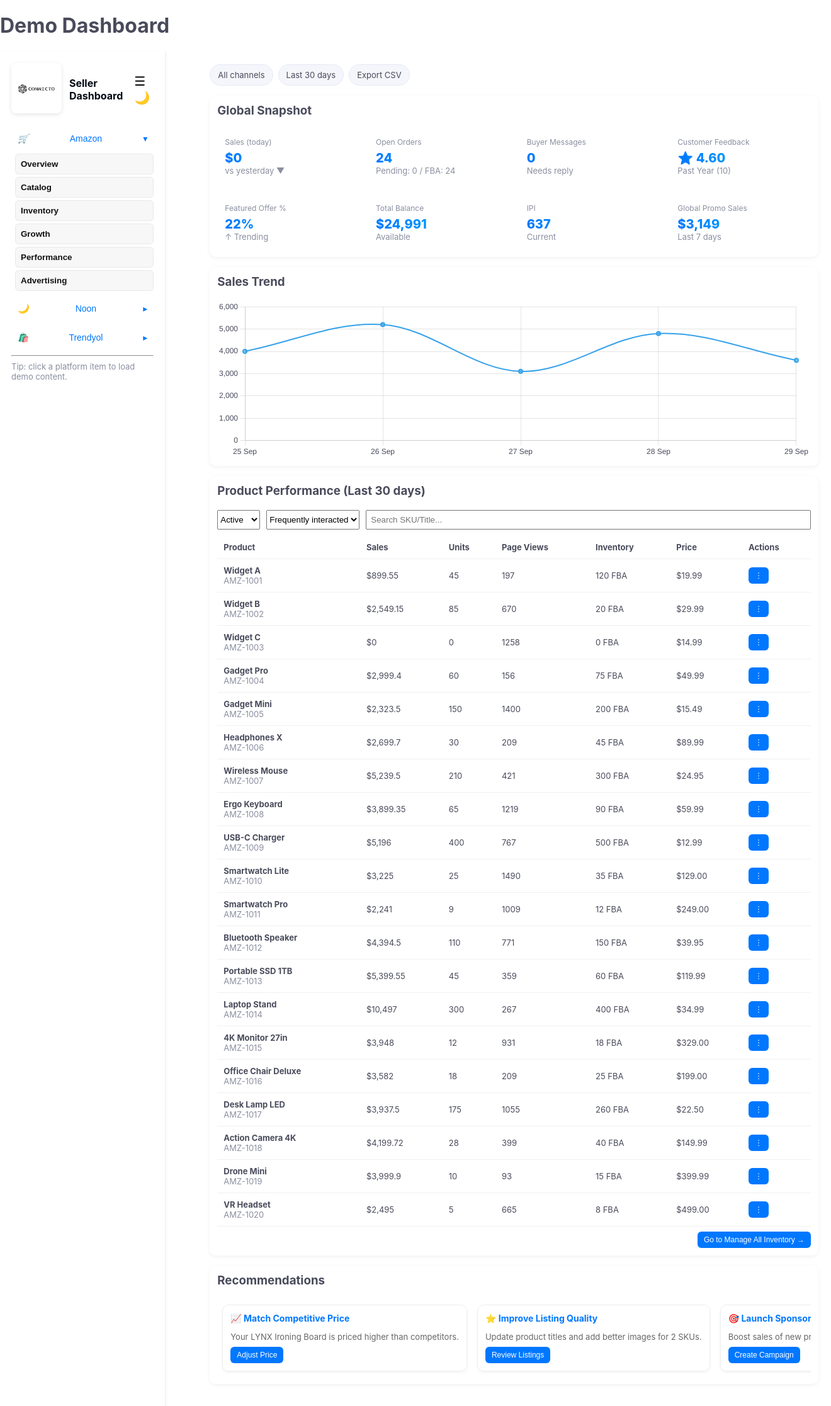
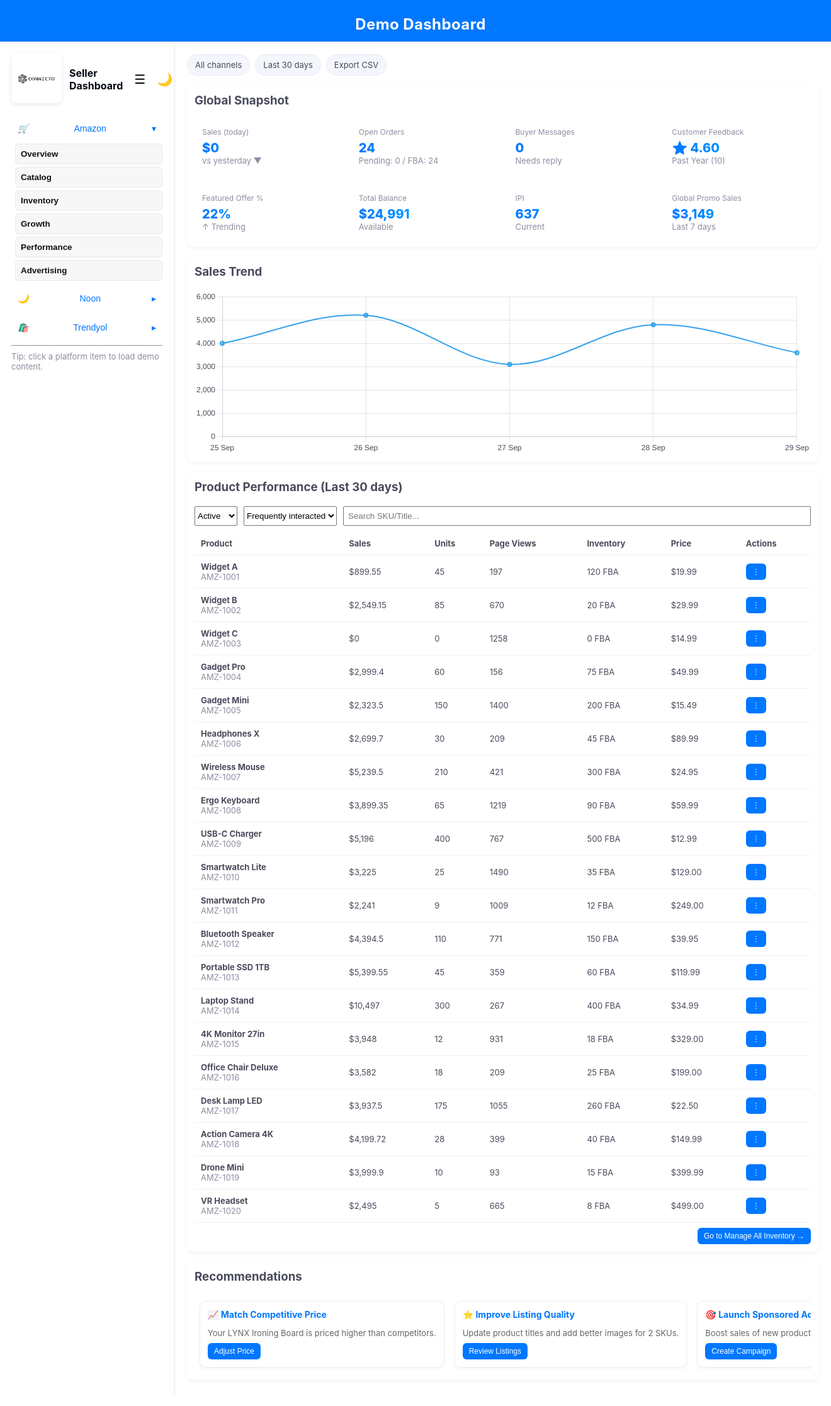
Before and after one commit to mostafawaheed60115/connecto-website, a Python web app: template templates/demo.html in a window 1320 px wide; the page is wider, and only the part inside the window is pictured. Shown: that part at 63% size. Run offline with Jinja, Linux system fonts and the light colour scheme; the template is opened without the code that fills it, so the values that code supplies are empty.

Commit message:
Add files via upload

```diff
--- a/static/css/demo.css
+++ b/static/css/demo.css
@@ -84,7 +84,22 @@
   --card-hover-bg: #2a2a2a;
   --shadow: 0 2px 6px rgba(0,0,0,0.35);
 }
-
+.main-header {
+  width: 100%;
+  padding: 8px 8px;
+  background: var(--bs-primary, #222); /* fallback if variable not set */
+  color: #fff;
+  font-size: 12px;
+  font-weight: 600;
+  letter-spacing: 0.4px;
+  box-shadow: 0 1px 4px rgba(0,0,0,0.1);
+  position: sticky;  /* stays visible when scrolling */
+  top: 0;
+  z-index: 800;
+  text-align: center;
+  justify-content: center;
+  height: 50px;
+}
 /* ===============================================
    LAYOUT
    =============================================== */
@@ -115,7 +130,6 @@
   position: relative;
   box-shadow: var(--shadow);
 }
-.sidebar.collapsed { width: 70px; }
 .sidebar.collapsed .brand h1,
 .sidebar.collapsed .muted,
 .sidebar.collapsed .cat-btn span:not(.caret),
@@ -136,10 +150,19 @@
 
 /* Brand section */
 .brand {
-  display:flex;
-  align-items:center;
-  gap:12px;
+  display: flex;
+  align-items: center;
+  justify-content: space-between; /* separate logo+title from actions */
+  gap: 12px;
   margin-bottom: 18px;
+}
+.brand .actions {
+  display: flex;
+  gap: 6px;
+  margin-left: auto;
+}
+.sidebar.collapsed .brand .actions {
+  display: flex !important;
 }
 /* .brand .logo {
   width:44px;height:44px;border-radius:8px;
@@ -209,11 +232,11 @@
    CONTENT AREA
    =============================================== */
 .content {
-  padding: 20px;
-  overflow-y: auto;
-  padding-left: 70px;
-  box-sizing: border-box;
-  position: relative;
+  min-height: 100vh;       /* fill full height */
+  width: 100%;             /* take all available width */
+  box-sizing: border-box;  /* padding doesn’t break layout */
+  overflow: auto;          /* allow scroll if content is taller */
+  padding: 20px;           /* optional spacing */
 }
 
 /* Quick context actions (chips) */
```
Also changed, not shown: static/css/style.css (+49 -4 lines).
